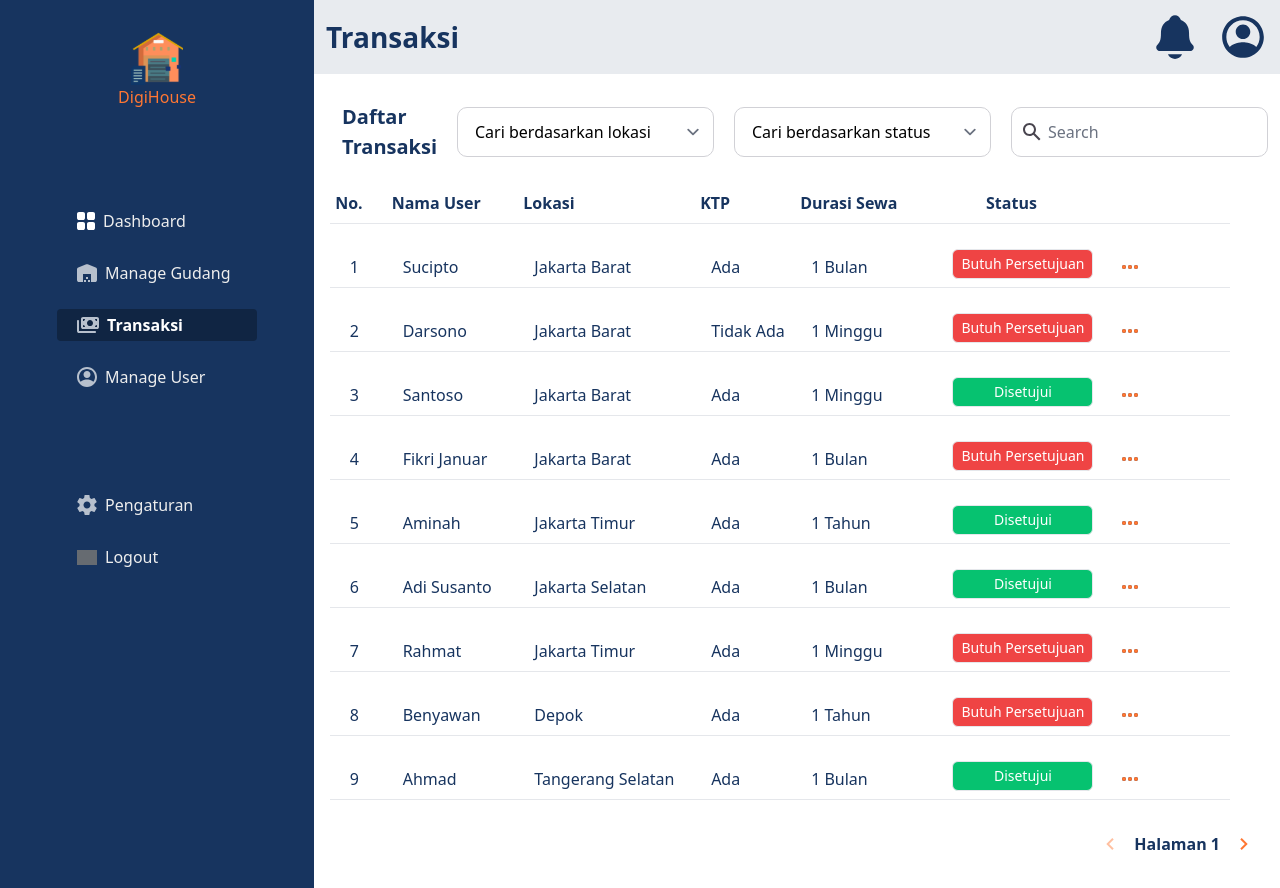
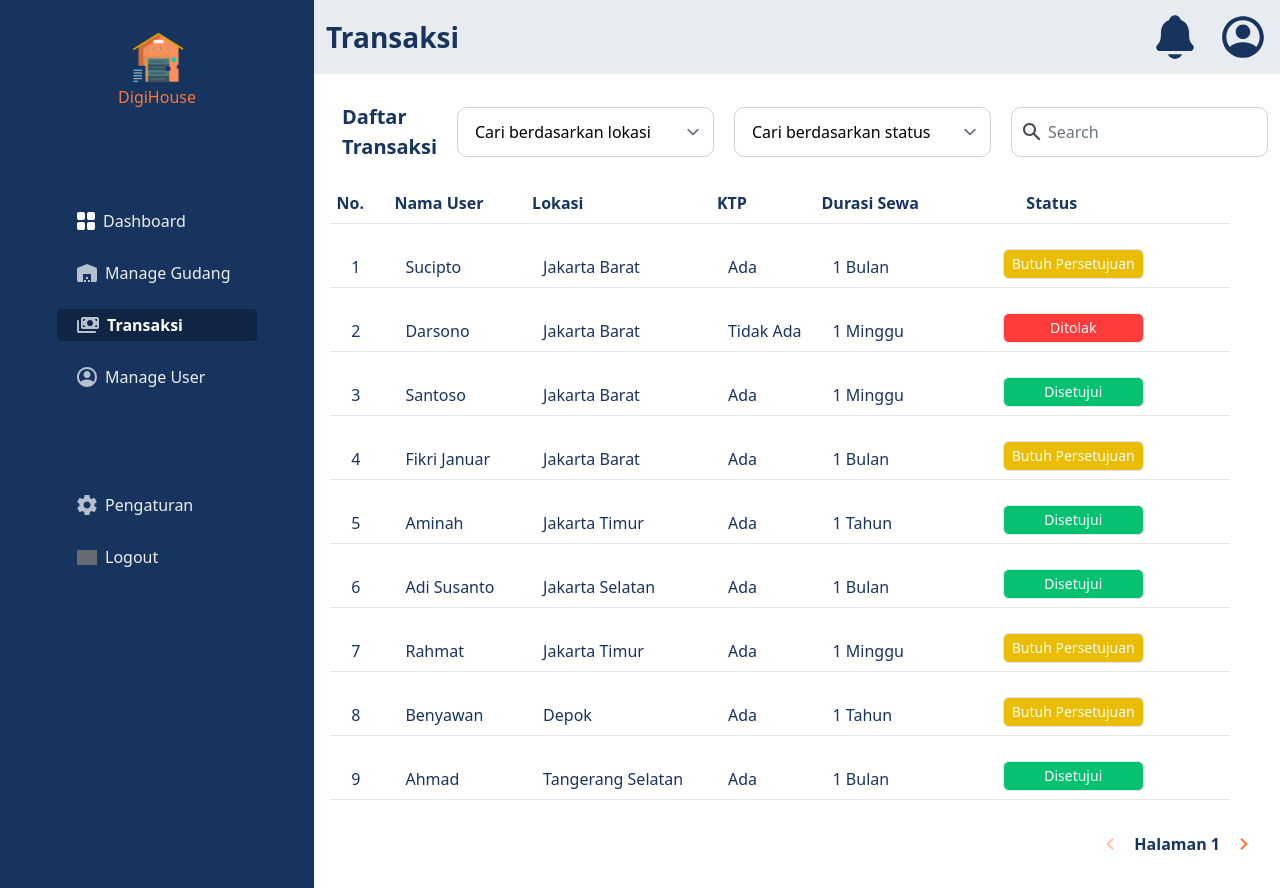
Before and after one commit to Capstone-Tim-12/warehouse-managament-system-fe, a React (Vite) app: page /admin/transaksi in a window 1280 px wide. Built offline with nearby package versions, Linux system fonts and the light colour scheme; grey boxes are pictures that could not be loaded.

Commit message:
memperbaiki button status pada halaman transaksi

```diff
--- a/src/components/admin-transaction/TransactionList.jsx
+++ b/src/components/admin-transaction/TransactionList.jsx
@@ -20,7 +20,7 @@ const TransactionList = () => {
       Lokasi: "Jakarta Barat",
       ktp: "Tidak Ada",
       Durasi: "1 Minggu",
-      Status: "Butuh Persetujuan",
+      Status: "Ditolak",
     },
     {
       id: 3,
@@ -137,8 +137,7 @@ const TransactionList = () => {
               <th className="pb-2 pr-3 md:pr-6 text-left">Lokasi</th>
               <th className="pb-2 pr-3 md:pr-6 text-left">KTP</th>
               <th className="pb-2 pr-3 md:pr-6 text-left">Durasi Sewa</th>
-              <th className="pb-2 pr-3 md:pr-6 text-center">Status</th>
-              <th className="pb-2 pr-3 md:pl-24"></th>
+              <th className="pb-2 pr-3 md:pr-24 text-center">Status</th>
             </tr>
           </thead>
           <tbody>
@@ -149,17 +148,10 @@ const TransactionList = () => {
                 <td className="pb-2 pl-3">{item?.Lokasi}</td>
                 <td className="pb-2 pl-3">{item?.ktp}</td>
                 <td className="pb-2 pl-3">{item?.Durasi}</td>
-                <td className="pb-2 text-center">
-                  <button
-                    className={`w-[141px] h-[30px] rounded-md p-1 px-2 text-sm border font-regular text-white ${
-                      item?.Status === "Disetujui" ? "bg-[#06C270] text-white" : item?.Status === "Butuh Persetujuan" ? "bg-red-500" : "bg-[#FF3B3B]"
-                    }`}
-                  >
+                <td className="pb-2 pl-3 md:pr-16 text-center">
+                  <button className={`w-[141px] h-[30px] rounded-md p-1 px-2 text-sm border font-regular text-white ${item?.Status === "Disetujui" ? "bg-[#06C270]" : item?.Status === "Butuh Persetujuan" ? "bg-[#EABC03]" : "bg-[#FF3B3B]"}`}>
                     {item?.Status}
                   </button>
-                </td>
-                <td className="pb-2 pr-[12px] pl-3 cursor-pointer">
-                  <img src={moreIcon} alt="" />
                 </td>
               </tr>
             ))}
```
